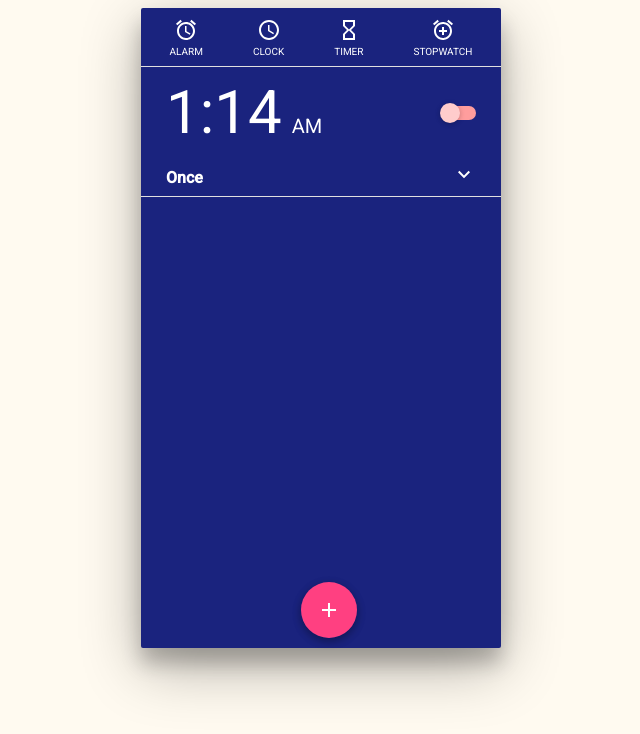
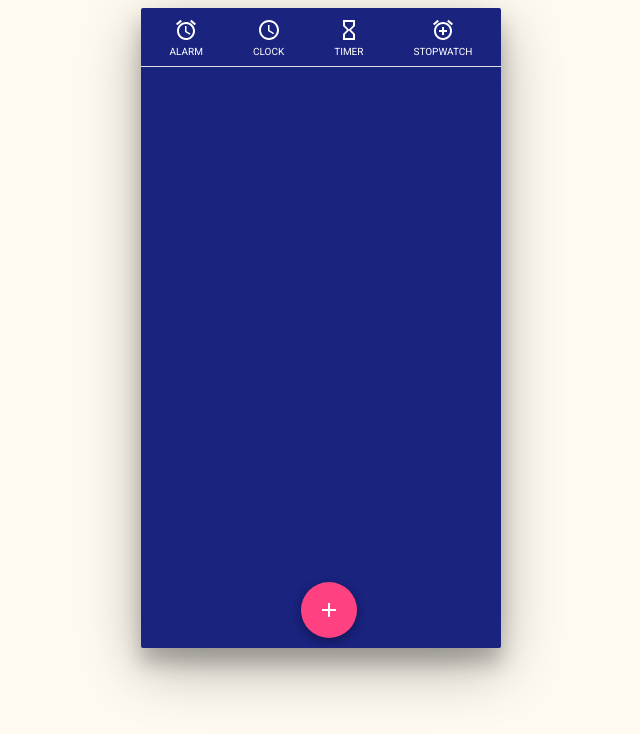
Before and after one commit to anishd19/alarmapp, a React (Create React App) app: page / in a window 1280 px wide. Shown: the top 734 px of the page, without its empty margins (319-959 px from the left). Built offline with nearby package versions, Linux system fonts and the light colour scheme; the HTML template or start-up script is replaced by a standard one; what react-tap-event-plugin would draw is missing.

Commit message:
intergrates the alarmArray to the AlarmCards

```diff
--- a/src/Alarm.js
+++ b/src/Alarm.js
@@ -28,11 +28,12 @@ class Alarm extends Component {
 
   render() {
     console.log('state in Alarm is: ', this.state)
+    let AlarmCards = this.state.alarmArray.map((alarm) => <AlarmCard key={alarm.time.toString()} alarm={alarm}/>)
     return (
       <div className='stage-holder'>
         <Paper className='stage' zDepth={5} >
           <OptionsBar />
-          <AlarmCard />
+          {AlarmCards}
           <FloatingActionButton className='add-btn' onClick={this.handleAddClick} secondary={true}>
             <ContentAdd />
           </FloatingActionButton>
--- a/src/AlarmCard.js
+++ b/src/AlarmCard.js
@@ -10,7 +10,7 @@ class AlarmCard extends Component {
     this.state = {isOpen: false}
   }
   render() {
-    const isOpen = this.state.isLoggedIn;
+    const isOpen = this.state.isOpen;
     let card = null;
     const styles = {
       block: {
@@ -39,7 +39,7 @@ class AlarmCard extends Component {
       card = (
         <div className='alarm-card open'>
           <div className='row'>
-            <div className='time'>1:14<span>AM</span></div>
+            <div className='time'>{this.props.alarm.time.split(' ')[0]}<span>{this.props.alarm.time.split(' ')[1]}</span></div>
             <div className='toggler'>
               <Toggle
                 thumbStyle={styles.thumbOff}
@@ -47,11 +47,12 @@ class AlarmCard extends Component {
                 thumbSwitchedStyle={styles.thumbSwitched}
                 trackSwitchedStyle={styles.trackSwitched}
                 labelStyle={styles.labelStyle}
+                defaultToggled={this.props.alarm.status === 'on'}
               />
             </div>
           </div>
           <div className='row'>
-            <div>Once</div>
+            <div className='period'>{this.props.alarm.period}</div>
             <div className='arrow'>
               <KeyboardArrowUp className='ap-icon'/>
             </div>
@@ -63,7 +64,7 @@ class AlarmCard extends Component {
       card = (
         <div className='alarm-card'>
           <div className='row'>
-            <div className='time'>1:14<span>AM</span></div>
+            <div className='time'>{this.props.alarm.time.split(' ')[0]}<span>{this.props.alarm.time.split(' ')[1]}</span></div>
             <div className='toggler'>
               <Toggle
                 thumbStyle={styles.thumbOff}
@@ -71,11 +72,12 @@ class AlarmCard extends Component {
                 thumbSwitchedStyle={styles.thumbSwitched}
                 trackSwitchedStyle={styles.trackSwitched}
                 labelStyle={styles.labelStyle}
+                defaultToggled={this.props.alarm.status === 'on'}
               />
             </div>
           </div>
           <div className='row'>
-            <div className='period'>Once</div>
+            <div className='period'>{this.props.alarm.period}</div>
             <div className='arrow'>
               <KeyboardArrowDown className='ap-icon'/>
             </div>
```
